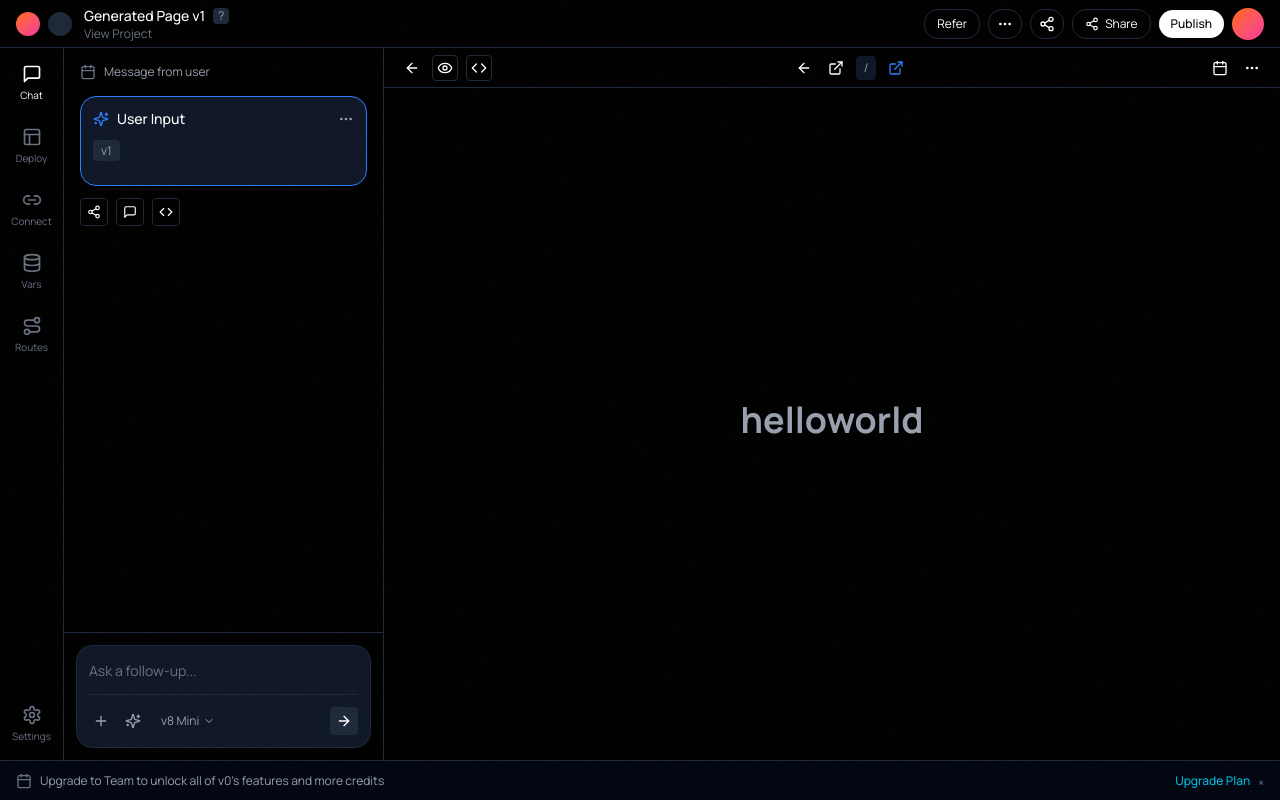
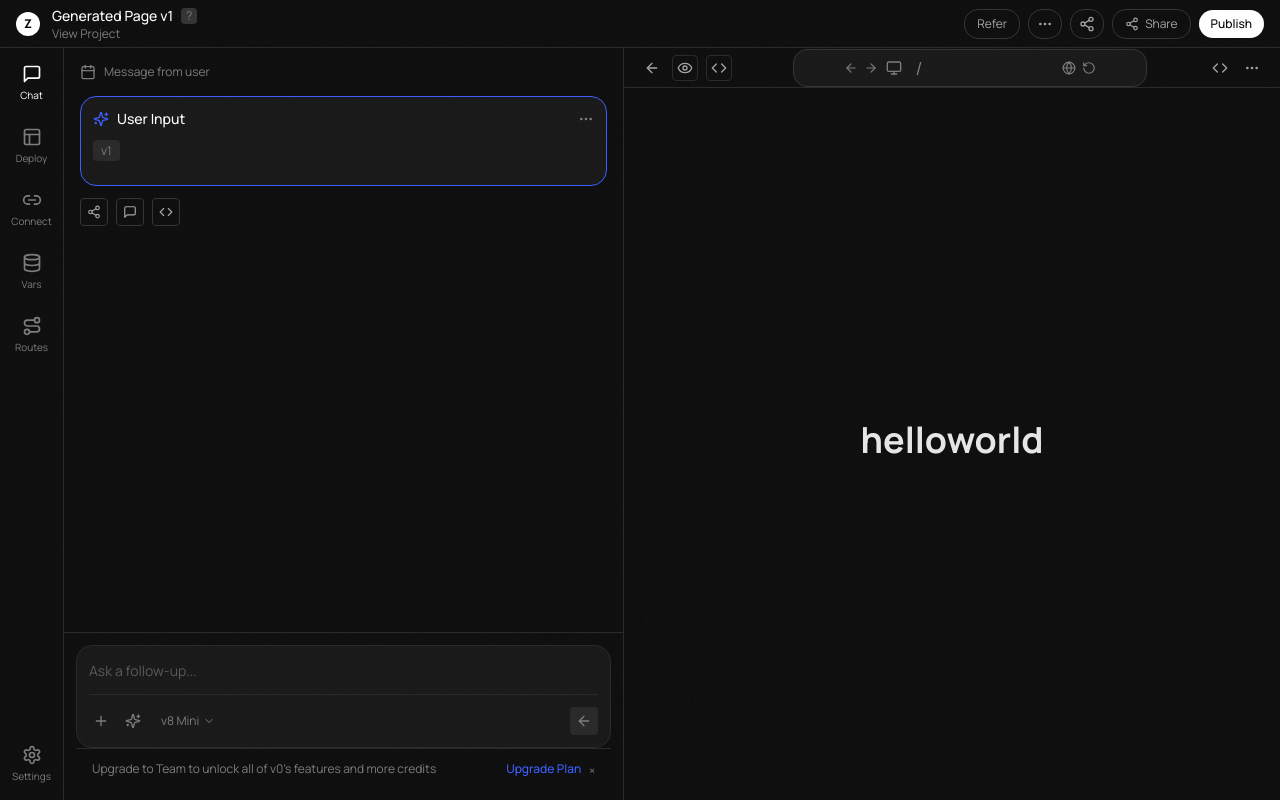
Before and after one commit to call-meRavi-SHORT-CODE/ZenMod, a Next.js app in the folder client/: page /helloworld in a window 1280 px wide. Built offline with nearby package versions, Linux system fonts and the light colour scheme.

Commit message:
builder UI fixed

```diff
--- a/client/app/helloworld/page.tsx
+++ b/client/app/helloworld/page.tsx
@@ -1,7 +1,7 @@
 "use client"
 
 import { useState } from "react"
-import { MessageSquare, Layout, Link2, Database, Route, Settings, Plus, Sparkles, ChevronDown, Calendar, MoreHorizontal, ArrowLeft, Eye, Code, ExternalLink, Share2 } from "lucide-react"
+import { MessageSquare, Layout, Link2, Database, Route, Settings, Plus, Sparkles, ChevronDown, Calendar, MoreHorizontal, ArrowLeft, ArrowRight, Eye, Code, ExternalLink, Share2, Monitor, Globe, RotateCcw } from "lucide-react"
 import { useRouter } from "next/navigation"
 
 export default function HelloworldPage() {
@@ -16,203 +16,240 @@ export default function HelloworldPage() {
     }
 
     return (
-        <div className="min-h-screen bg-black text-white flex flex-col">
+        <div className="min-h-screen bg-[#0F0F0F] text-[#A4A4A4] flex flex-col">
             {/* Top Header */}
-            <header className="h-12 border-b border-gray-800 flex items-center justify-between px-4">
+            <header className="h-12 border-b border-[#2A2A2A] flex items-center justify-between px-4">
                 <div className="flex items-center gap-3">
                     <div className="flex items-center gap-2">
-                        <div className="w-6 h-6 bg-gradient-to-br from-orange-500 to-pink-500 rounded-full"></div>
-                        <div className="w-6 h-6 bg-gray-800 rounded-full"></div>
+                        <div className="w-6 h-6 bg-white rounded-lg flex items-center justify-center">
+                            <span className="text-black font-bold text-xs">Z</span>
+                        </div>
                     </div>
                     <div className="flex flex-col">
                         <div className="flex items-center gap-2">
-                            <span className="text-sm font-medium">Generated Page v1</span>
-                            <button className="w-4 h-4 rounded bg-gray-800 flex items-center justify-center">
-                                <span className="text-xs text-gray-400">?</span>
+                            <span className="text-sm font-medium text-white">Generated Page v1</span>
+                            <button className="w-4 h-4 rounded bg-[#353535] flex items-center justify-center">
+                                <span className="text-xs text-[#7C7D7D]">?</span>
                             </button>
                         </div>
-                        <span className="text-xs text-gray-500">View Project</span>
+                        <span className="text-xs text-[#7C7D7D]">View Project</span>
                     </div>
                 </div>
                 <div className="flex items-center gap-2">
-                    <button className="px-3 py-1.5 text-xs border border-gray-800 rounded-md hover:bg-gray-900 flex items-center gap-1.5">
+                    <button className="px-3 py-1.5 text-xs border border-[#353535] rounded-md hover:bg-[#1A1A1A] flex items-center gap-1.5">
                         <span>Refer</span>
                     </button>
-                    <button className="px-2 py-1.5 text-xs border border-gray-800 rounded-md hover:bg-gray-900">
+                    <button className="px-2 py-1.5 text-xs border border-[#353535] rounded-md hover:bg-[#1A1A1A]">
                         <MoreHorizontal className="w-4 h-4" />
                     </button>
-                    <button className="px-2 py-1.5 text-xs border border-gray-800 rounded-md hover:bg-gray-900">
+                    <button className="px-2 py-1.5 text-xs border border-[#353535] rounded-md hover:bg-[#1A1A1A]">
                         <Share2 className="w-4 h-4" />
                     </button>
-                    <button className="px-3 py-1.5 text-xs border border-gray-800 rounded-md hover:bg-gray-900 flex items-center gap-1.5">
+                    <button className="px-3 py-1.5 text-xs border border-[#353535] rounded-md hover:bg-[#1A1A1A] flex items-center gap-1.5">
                         <Share2 className="w-3.5 h-3.5" />
                         <span>Share</span>
                     </button>
                     <button className="px-3 py-1.5 text-xs bg-white text-black rounded-md hover:bg-gray-100 font-medium">
                         Publish
                     </button>
-                    <div className="w-8 h-8 bg-gradient-to-br from-orange-500 to-pink-500 rounded-full"></div>
+
                 </div>
             </header>
 
             <div className="flex-1 flex overflow-hidden">
                 {/* Left Sidebar */}
-                <aside className="w-16 border-r border-gray-800 flex flex-col items-center py-4 gap-6">
+                <aside className="w-16 border-r border-[#2A2A2A] flex flex-col items-center py-4 gap-6 bg-[#0F0F0F]">
                     <button className="flex flex-col items-center gap-1 text-white">
                         <MessageSquare className="w-5 h-5" />
                         <span className="text-[10px]">Chat</span>
                     </button>
-                    <button className="flex flex-col items-center gap-1 text-gray-500 hover:text-white">
+                    <button className="flex flex-col items-center gap-1 text-[#7C7D7D] hover:text-white">
                         <Layout className="w-5 h-5" />
                         <span className="text-[10px]">Deploy</span>
                     </button>
-                    <button className="flex flex-col items-center gap-1 text-gray-500 hover:text-white">
+                    <button className="flex flex-col items-center gap-1 text-[#7C7D7D] hover:text-white">
                         <Link2 className="w-5 h-5" />
                         <span className="text-[10px]">Connect</span>
                     </button>
-                    <button className="flex flex-col items-center gap-1 text-gray-500 hover:text-white">
+                    <button className="flex flex-col items-center gap-1 text-[#7C7D7D] hover:text-white">
                         <Database className="w-5 h-5" />
                         <span className="text-[10px]">Vars</span>
                     </button>
-                    <button className="flex flex-col items-center gap-1 text-gray-500 hover:text-white">
+                    <button className="flex flex-col items-center gap-1 text-[#7C7D7D] hover:text-white">
                         <Route className="w-5 h-5" />
                         <span className="text-[10px]">Routes</span>
                     </button>
                     <div className="flex-1"></div>
-                    <button className="flex flex-col items-center gap-1 text-gray-500 hover:text-white">
+                    <button className="flex flex-col items-center gap-1 text-[#7C7D7D] hover:text-white">
                         <Settings className="w-5 h-5" />
                         <span className="text-[10px]">Settings</span>
                     </button>
                 </aside>
 
                 {/* Chat/Project Area */}
-                <div className="w-80 border-r border-gray-800 flex flex-col">
+                <div className="w-140 border-r border-[#2A2A2A] flex flex-col bg-[#0F0F0F]">
                     <div className="flex-1 overflow-y-auto p-4">
                         <div className="flex items-center gap-2 mb-4">
-                            <Calendar className="w-4 h-4 text-gray-500" />
-                            <span className="text-xs text-gray-400">Message from user</span>
+                            <Calendar className="w-4 h-4 text-[#7C7D7D]" />
+                            <span className="text-xs text-[#7C7D7D]">Message from user</span>
                         </div>
 
-                        <div className="bg-gray-900 border border-blue-500 rounded-lg p-3 relative">
+                        <div className="bg-[#1A1A1A] border border-[#3D5FFF] rounded-lg p-3 relative">
                             <div className="flex items-center justify-between mb-2">
                                 <div className="flex items-center gap-2">
-                                    <Sparkles className="w-4 h-4 text-blue-500" />
-                                    <span className="text-sm font-medium">User Input</span>
+                                    <Sparkles className="w-4 h-4 text-[#3D5FFF]" />
+                                    <span className="text-sm font-medium text-white">User Input</span>
                                 </div>
-                                <button className="text-gray-400 hover:text-white">
+                                <button className="text-[#7C7D7D] hover:text-white">
                                     <MoreHorizontal className="w-4 h-4" />
                                 </button>
                             </div>
-                            <span className="text-xs text-gray-400 bg-gray-800 px-2 py-0.5 rounded">v1</span>
-                            <p className="text-sm text-gray-300 mt-3">{userMessage}</p>
+                            <span className="text-xs text-[#7C7D7D] bg-[#2A2A2A] px-2 py-0.5 rounded">v1</span>
+                            <p className="text-sm text-[#A4A4A4] mt-3">{userMessage}</p>
                         </div>
 
                         <div className="flex items-center gap-2 mt-3">
-                            <button className="p-1.5 border border-gray-800 rounded hover:bg-gray-900">
+                            <button className="p-1.5 border border-[#353535] rounded hover:bg-[#1A1A1A]">
                                 <Share2 className="w-3.5 h-3.5" />
                             </button>
-                            <button className="p-1.5 border border-gray-800 rounded hover:bg-gray-900">
+                            <button className="p-1.5 border border-[#353535] rounded hover:bg-[#1A1A1A]">
                                 <MessageSquare className="w-3.5 h-3.5" />
                             </button>
-                            <button className="p-1.5 border border-gray-800 rounded hover:bg-gray-900">
+                            <button className="p-1.5 border border-[#353535] rounded hover:bg-[#1A1A1A]">
                                 <Code className="w-3.5 h-3.5" />
                             </button>
                         </div>
                     </div>
 
                     {/* Input Area */}
-                    <div className="border-t border-gray-800 p-3">
-                        <div className="bg-gray-900 border border-gray-800 rounded-lg p-3 relative">
+                    <div className="border-t border-[#2A2A2A] p-3">
+                        <div className="bg-[#1A1A1A] border border-[#2A2A2A] rounded-lg p-3 relative">
                             <input
                                 type="text"
                                 placeholder="Ask a follow-up..."
                                 value={followUpInput}
                                 onChange={(e) => setFollowUpInput(e.target.value)}
-                                className="w-full bg-transparent text-sm outline-none placeholder-gray-500"
+                                className="w-full bg-transparent text-sm text-[#E6E6E6] outline-none placeholder-[#5A5A5A]"
                             />
-                            <div className="flex items-center gap-2 mt-3 pt-3 border-t border-gray-800">
-                                <button className="p-1 hover:bg-gray-800 rounded">
-                                    <Plus className="w-4 h-4 text-gray-400" />
+                            <div className="flex items-center gap-2 mt-3 pt-3 border-t border-[#2A2A2A]">
+                                <button className="p-1 hover:bg-[#2A2A2A] rounded">
+                                    <Plus className="w-4 h-4 text-[#7C7D7D]" />
                                 </button>
-                                <button className="p-1 hover:bg-gray-800 rounded">
-                                    <Sparkles className="w-4 h-4 text-gray-400" />
+                                <button className="p-1 hover:bg-[#2A2A2A] rounded">
+                                    <Sparkles className="w-4 h-4 text-[#7C7D7D]" />
                                 </button>
-                                <button className="flex items-center gap-1 px-2 py-1 hover:bg-gray-800 rounded text-xs text-gray-400">
+                                <button className="flex items-center gap-1 px-2 py-1 hover:bg-[#2A2A2A] rounded text-xs text-[#7C7D7D]">
                                     <span>v8 Mini</span>
                                     <ChevronDown className="w-3 h-3" />
                                 </button>
-                                <button onClick={handleFollowUp} className="ml-auto p-1.5 bg-gray-800 rounded hover:bg-gray-700">
-                                    <ArrowLeft className="w-4 h-4 rotate-180" />
+                                <button onClick={handleFollowUp} className="ml-auto p-1.5 bg-[#2A2A2A] rounded hover:bg-[#353535]">
+                                    <ArrowLeft className="w-4 h-4 text-[#7C7D7D]" />
+                                </button>
+
+
+                            </div>
+
+
+                        </div>
+
+                        <div className="h-10 bg-[#0F0F0F] border-t border-[#2A2A2A] flex items-center justify-between px-4">
+                            <div className="flex items-center gap-2">
+                                <span className="text-xs text-[#7C7D7D]">Upgrade to Team to unlock all of v0's features and more credits</span>
+                            </div>
+                            <div className="flex items-center gap-2">
+                                <button className="text-xs text-[#3D5FFF] hover:text-[#5A7FFF] font-medium">
+                                    Upgrade Plan
+                                </button>
+                                <button className="text-[#7C7D7D] hover:text-[#A4A4A4]">
+                                    <span className="text-xs">×</span>
                                 </button>
                             </div>
                         </div>
+
                     </div>
                 </div>
 
                 {/* Main Preview/Editor Area */}
-                <div className="flex-1 bg-black flex flex-col">
+                <div className="flex-1 bg-[#0F0F0F] flex flex-col">
                     {/* Editor Toolbar */}
-                    <div className="h-10 border-b border-gray-800 flex items-center justify-between px-4">
+                    <div className="h-10 border-b border-[#2A2A2A] flex items-center justify-between px-4">
                         <div className="flex items-center gap-2">
-                            <button className="p-1 hover:bg-gray-900 rounded">
+                            <button className="p-1 hover:bg-[#1A1A1A] rounded">
                                 <ArrowLeft className="w-4 h-4" />
                             </button>
-                            <button className="p-1 hover:bg-gray-900 rounded border border-gray-800">
+                            <button className="p-1 hover:bg-[#1A1A1A] rounded border border-[#2A2A2A]">
                                 <Eye className="w-4 h-4" />
                             </button>
-                            <button className="p-1 hover:bg-gray-900 rounded border border-gray-800">
+                            <button className="p-1 hover:bg-[#1A1A1A] rounded border border-[#2A2A2A]">
                                 <Code className="w-4 h-4" />
                             </button>
                         </div>
+
+                        <div className="flex items-left gap-0.5 px-12 min-h-[32px] border border-[#353535] rounded-md bg-[#1A1A1A] transition-colors">
+                                <button className="p-0.5 hover:bg-[#2A2A2A] rounded flex items-center">
+                                    <ArrowLeft className="w-3.5 h-3.5 text-[#7C7D7D]" />
+                                </button>
+
+                                <button className="p-0.5 hover:bg-[#2A2A2A] rounded flex items-center">
+                                    <ArrowRight className="w-3.5 h-3.5 text-[#7C7D7D]" />
+                                </button>
+
+
+
+                                <button className="p-1 hover:bg-[#1A1A1A] rounded">
+                                    <Monitor className="w-4 h-4 text-[#7C7D7D]" />
+                                </button>
+                                <div className="flex items-center gap-0 bg-[#1A1A1A] rounded px-2 py-1">
+                                    <span className="text-lg text-[#7C7D7D] select-none">/</span>
+                                    <input
+                                        type="text"
+                                        value={followUpInput}
+                                        onChange={e => setFollowUpInput(e.target.value.replace(/^\/*/, ""))}
+                                        className="w-32 px-2 py-1 text-xs text-[#E6E6E6] border-none rounded-md bg-[#1A1A1A] outline-none placeholder-[#5A5A5A]"
+                                        style={{ paddingLeft: 0 }}
+                                    />
+                                </div>
+
+                                <button className="p-0.5 hover:bg-[#2A2A2A] rounded flex items-center">
+                                    <Globe className="w-3.5 h-3.5 text-[#7C7D7D]" />
+                                </button>
+
+
+
+                                <button className="p-0.5 hover:bg-[#2A2A2A] rounded flex items-center">
+                                    <RotateCcw className="w-3.5 h-3.5 text-[#7C7D7D]" />
+                                </button>
+
+
+
+
+
+
+                        </div>
+
+
+
                         <div className="flex items-center gap-2">
-                            <button className="p-1 hover:bg-gray-900 rounded">
-                                <ArrowLeft className="w-4 h-4" />
+                            <button className="p-1 hover:bg-[#1A1A1A] rounded">
+                                <Code className="w-4 h-4" />
                             </button>
-                            <button className="p-1 hover:bg-gray-900 rounded">
-                                <ExternalLink className="w-4 h-4" />
-                            </button>
-                            <div className="flex items-center gap-1 bg-gray-900 rounded px-2 py-1">
-                                <span className="text-xs text-gray-400">/</span>
-                            </div>
-                            <button className="p-1 hover:bg-gray-900 rounded">
-                                <ExternalLink className="w-4 h-4 text-blue-500" />
-                            </button>
-                        </div>
-                        <div className="flex items-center gap-2">
-                            <button className="p-1 hover:bg-gray-900 rounded">
-                                <Calendar className="w-4 h-4" />
-                            </button>
-                            <button className="p-1 hover:bg-gray-900 rounded">
+                            <button className="p-1 hover:bg-[#1A1A1A] rounded">
                                 <MoreHorizontal className="w-4 h-4" />
                             </button>
                         </div>
                     </div>
 
                     {/* Empty Preview Area */}
-                    <div className="flex-1 bg-black flex items-center justify-center">
+                    <div className="flex-1 bg-[#0F0F0F] flex items-center justify-center">
                         <div className="text-center">
-                            <h1 className="text-4xl font-bold text-gray-400 mb-2">helloworld</h1>
-                            <p className="text-gray-600">{userMessage}</p>
+                            <h1 className="text-4xl font-bold text-[#E6E6E6] mb-2">helloworld</h1>
+                            <p className="text-[#7C7D7D]">{userMessage}</p>
                         </div>
                     </div>
                 </div>
             </div>
 
-            {/* Bottom Upgrade Banner */}
-            <div className="h-10 bg-gray-950 border-t border-gray-800 flex items-center justify-between px-4">
-                <div className="flex items-center gap-2">
-                    <Calendar className="w-4 h-4 text-gray-500" />
-                    <span className="text-xs text-gray-400">Upgrade to Team to unlock all of v0's features and more credits</span>
-                </div>
-                <div className="flex items-center gap-2">
-                    <button className="text-xs text-cyan-500 hover:text-cyan-400 font-medium">
-                        Upgrade Plan
-                    </button>
-                    <button className="text-gray-500 hover:text-gray-400">
-                        <span className="text-xs">×</span>
-                    </button>
-                </div>
-            </div>
+
         </div>
     )
 }
```
